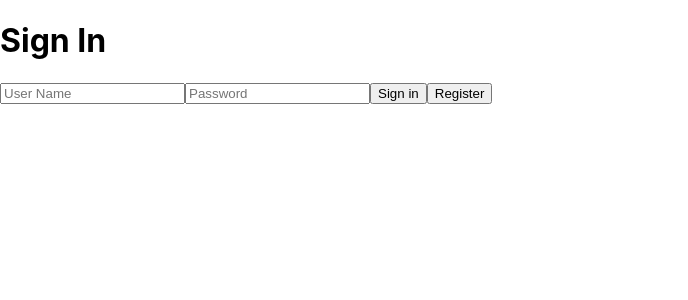
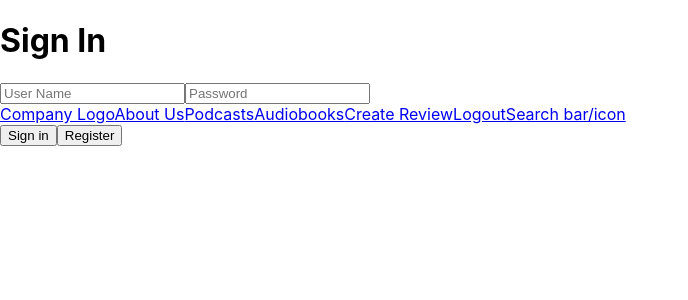
Before and after one commit to Yadio-Team/yadiogroupproject, a React (Create React App) app: page /#/auth in a window 1280 px wide. Shown: the top 300 px of the page, without its empty margins (0-688 px from the left). Built offline with nearby package versions, Linux system fonts and the light colour scheme.

Commit message:
deleted register and added to auth

```diff
--- a/src/Components/Auth.js
+++ b/src/Components/Auth.js
@@ -2,8 +2,9 @@ import { useState } from 'react';
 import { connect } from 'react-redux'
 import { useHistory } from 'react-router'
 import { getUser } from '../redux/userReducer'
-import Register from './Register'
+
 import axios from 'axios';
+import Header from './Header'
 
 
 
@@ -28,6 +29,18 @@ const Auth = ({ getUser }) => {
           console.log(err)
         }
       }
+      const registerUser = async (e) => {
+        e.preventDefault()
+        const { userName, password } = state
+
+        try {
+          const user = await axios.post('/auth/register', { userName, password })
+          getUser(user.data)
+          history.push('/')
+        } catch (err) {
+          console.log(err)
+        }
+      }
 
       const changeHandler = e => setState({
           ...state,
@@ -36,7 +49,7 @@ const Auth = ({ getUser }) => {
       return (
         <div className='auth'>
           <h1 className='auth-title'>Sign In</h1>
-          <form className='auth-info' onSubmit={(e => loginUser(e))}>
+          <div className='auth-info' >
             <input
               className='auth-userName'
               placeholder='User Name'
@@ -49,9 +62,10 @@ const Auth = ({ getUser }) => {
               name='password'
               onChange={(e) => changeHandler(e)}
             />
-           <button className='sign-in-button' type='submit'>Sign in</button>
-           <button className='register-button' type='submit'>Register</button>
-          </form>
+            <Header/>
+           <button className='sign-in-button' type='submit' onClick={loginUser}>Sign in</button>
+           <button className='register-button' type='submit'onClick={registerUser}>Register</button>
+          </div>
         </div>
       )
 
--- /dev/null
+++ b/src/Components/Header.js
@@ -0,0 +1,41 @@
+import { connect } from "react-redux";
+import { logoutUser } from "../redux/userReducer"
+import { Link } from "react-router-dom";
+
+const Header = ({ logoutUser, user }) => {
+  return (
+    <div className="header-component">
+      <Link to="/" className="company-logo">
+        Company Logo
+      </Link>
+      <Link to="/about" className="about-icon">
+        About Us
+      </Link>
+      <Link to="/podcasts" className="podcast-icon">
+        Podcasts
+      </Link>
+      <Link to="/audio-books" className="audiobook-icon">
+        Audiobooks
+      </Link>
+      <Link to="/create-review" className="review-icon">
+        Create Review
+      </Link>
+      <Link
+        to="/auth"
+        onClick={() => {
+          logoutUser();
+        }}
+        className="logout"
+      >
+        Logout
+      </Link>
+
+        <Link to="/search-results" className="search">
+          Search bar/icon
+        </Link>
+
+    </div>
+  );
+};
+const mapStateToProps=(state)=>state
+export default connect(mapStateToProps,{logoutUser})(Header)
--- a/src/Components/Register.js
+++ /dev/null
@@ -1,37 +0,0 @@
-import React from 'react'
-import axios from 'axios'
-import { useState } from 'react'
-import { connect } from 'react-redux'
-import { useHistory } from 'react-router-dom'
-import { getUser } from '../redux/userReducer'
-
-const Register = ({ getUser }) => {
-    const [state, setState] = useState({
-      userName: '',
-      password: ''
-    })
-
-    const history = useHistory()
-
-    const registerUser = async (e) => {
-        e.preventDefault()
-        const { userName, password } = state
-
-        try {
-          const user = await axios.post('/auth/register', { userName, password })
-          getUser(user.data)
-          history.push('/')
-        } catch (err) {
-          console.log(err)
-        }
-      }
-
-      const changeHandler = e => setState({
-          ...state,
-          [e.target.userName] : e.target.value
-      })
-
-}
-
-    const mapStateToProps = (state) => state;
-export default connect(mapStateToProps, { getUser })(Register)
--- a/src/index.js
+++ b/src/index.js
@@ -5,10 +5,11 @@ import App from './App';
 import reportWebVitals from './reportWebVitals';
 import {Provider} from 'react-redux'
 import store from './redux/store'
+import {HashRouter as Router} from 'react-router-dom'
 
 ReactDOM.render(
   <React.StrictMode>
-   <Provider store={store}> <App /></Provider>
+   <Provider store={store}><Router><App /></Router> </Provider>
   </React.StrictMode>,
   document.getElementById('root')
 );
```
Also changed, not shown: src/routes.js (added, +13 -0 lines), src/Components/Home.js (added), 1 other file (tests, documents, lock files or other folders).
